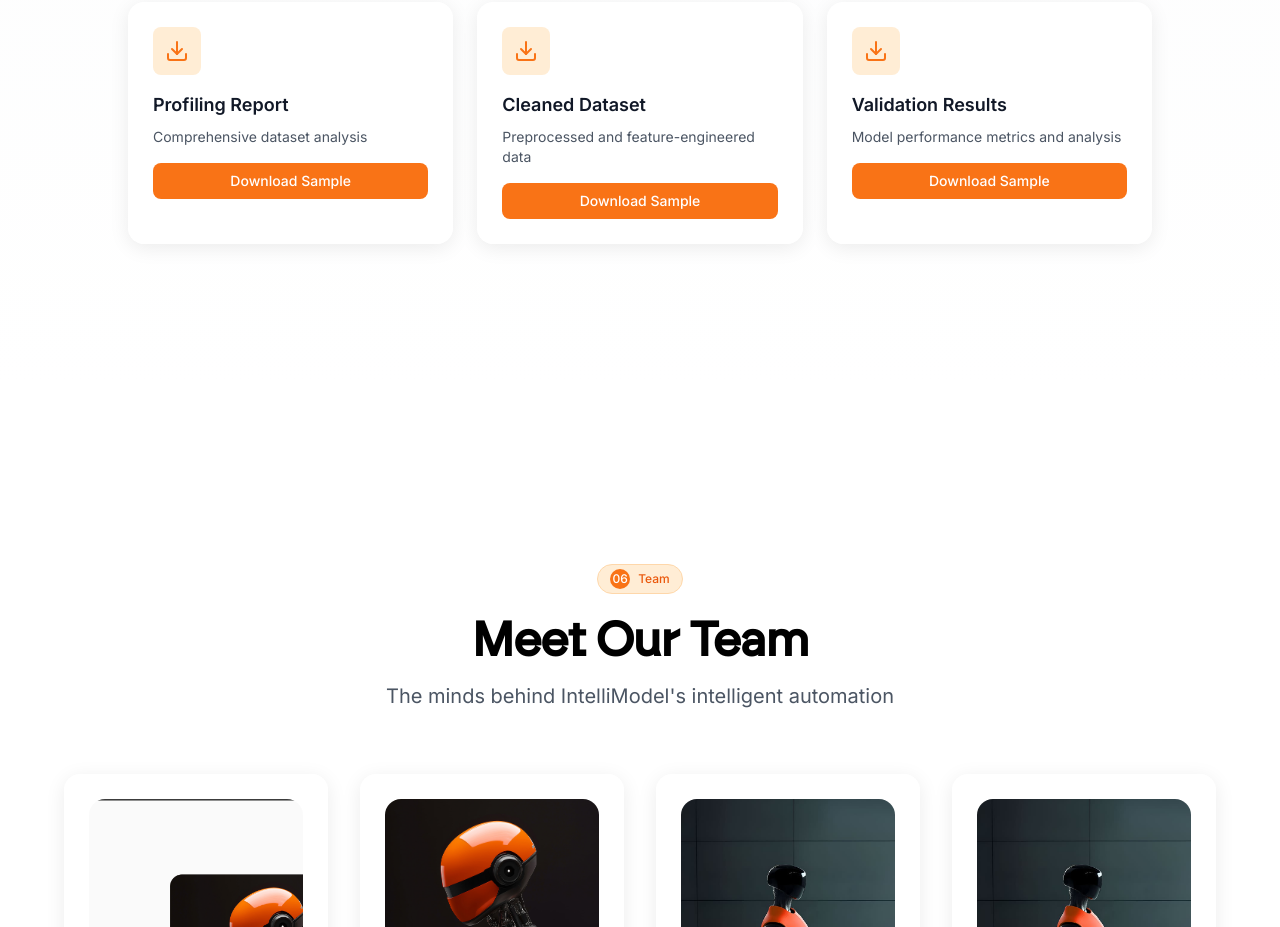
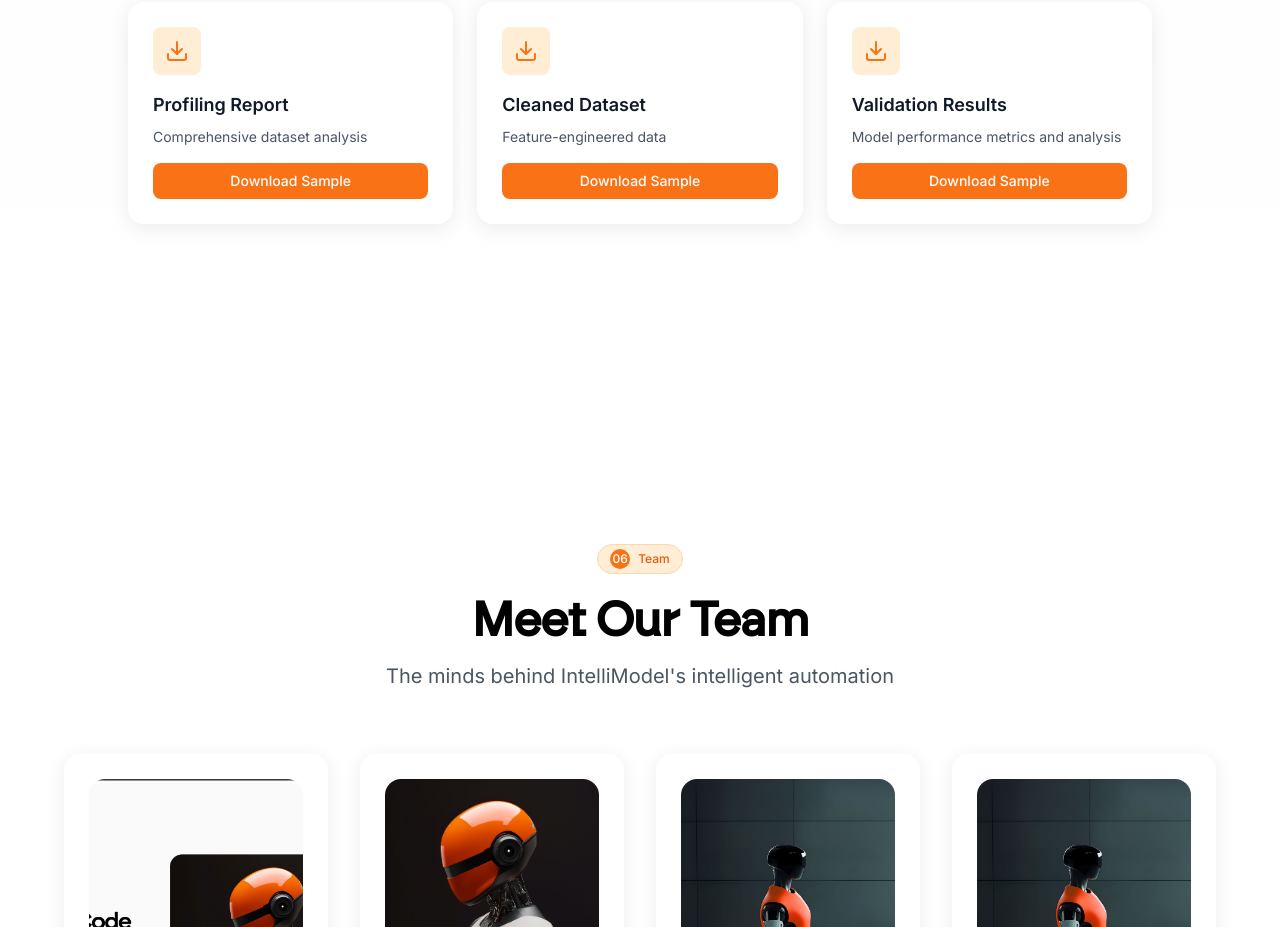
Before and after one commit to ahmedraza9332/IntelliModel, a React (Vite) app: page / in a window 1280 px wide. Shown: the part 5180-6107 px from the top of the page. Built offline with nearby package versions, Linux system fonts and the light colour scheme; no server answers; a web font is replaced by a local one.

Commit message:
Change text in DemoSection

```diff
--- a/src/components/DemoSection.tsx
+++ b/src/components/DemoSection.tsx
@@ -35,7 +35,7 @@ const DemoSection = () => {
 
   const downloads = [
     { title: "Profiling Report", description: "Comprehensive dataset analysis", filename: "profiling_report.pdf" },
-    { title: "Cleaned Dataset", description: "Preprocessed and feature-engineered data", filename: "cleaned_dataset.csv" },
+    { title: "Cleaned Dataset", description: "Feature-engineered data", filename: "cleaned_dataset.csv" },
     { title: "Validation Results", description: "Model performance metrics and analysis", filename: "validation_results.pdf" }
   ];
 
```
